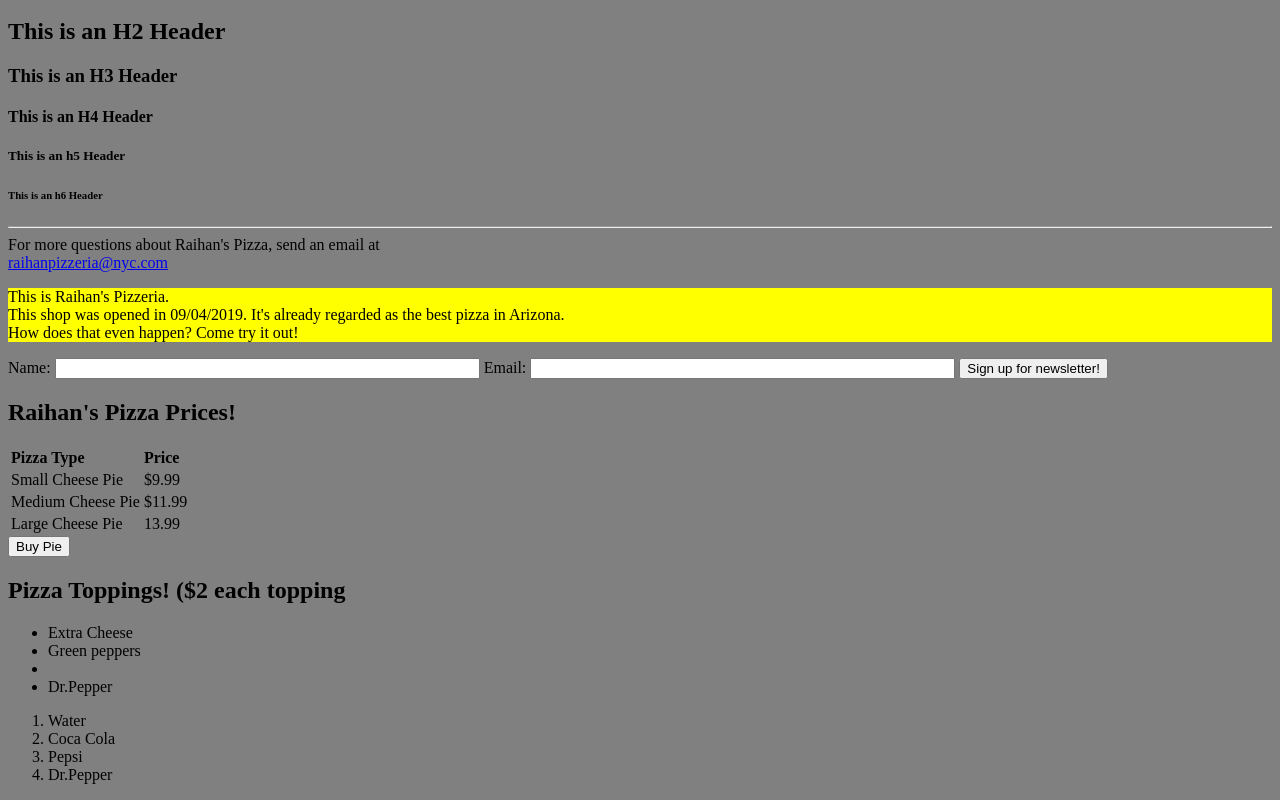
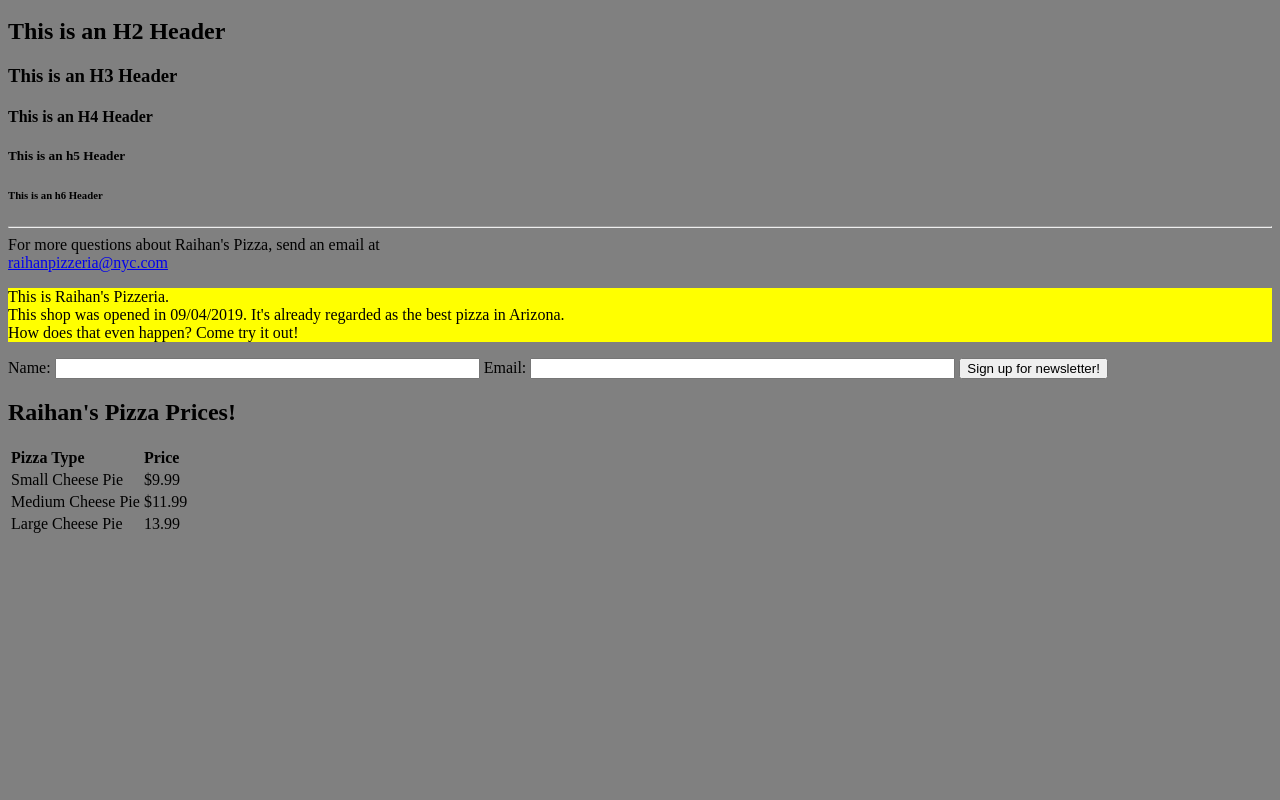
Before and after one commit to fortune404/MergeCon, a plain HTML site: page index.html in a window 1280 px wide. Shown: the part 854-1654 px from the top of the page. After the commit the page ends 1398 px from the top, so only its background shows below. Drawn offline with Linux system fonts and the light colour scheme.

Commit message:
attmpt 1

```diff
--- a/index.html
+++ b/index.html
@@ -75,22 +75,5 @@
 					</tr>
 				</table>
 
-				<button type="button">Buy Pie</button>
-
-				<br>
-
-				<h2>Pizza Toppings! ($2 each topping</h2>
-				<ul>
-					<li>Extra Cheese</li>
-					<li>Green peppers</li>
-					<li></li>
-					<li>Dr.Pepper</li>
-				</ul>
-				<ol>
-					<li>Water</li>
-					<li>Coca Cola</li>
-					<li>Pepsi</li>
-					<li>Dr.Pepper</li>
-				</ol>
 	</body>
 </html>
```
